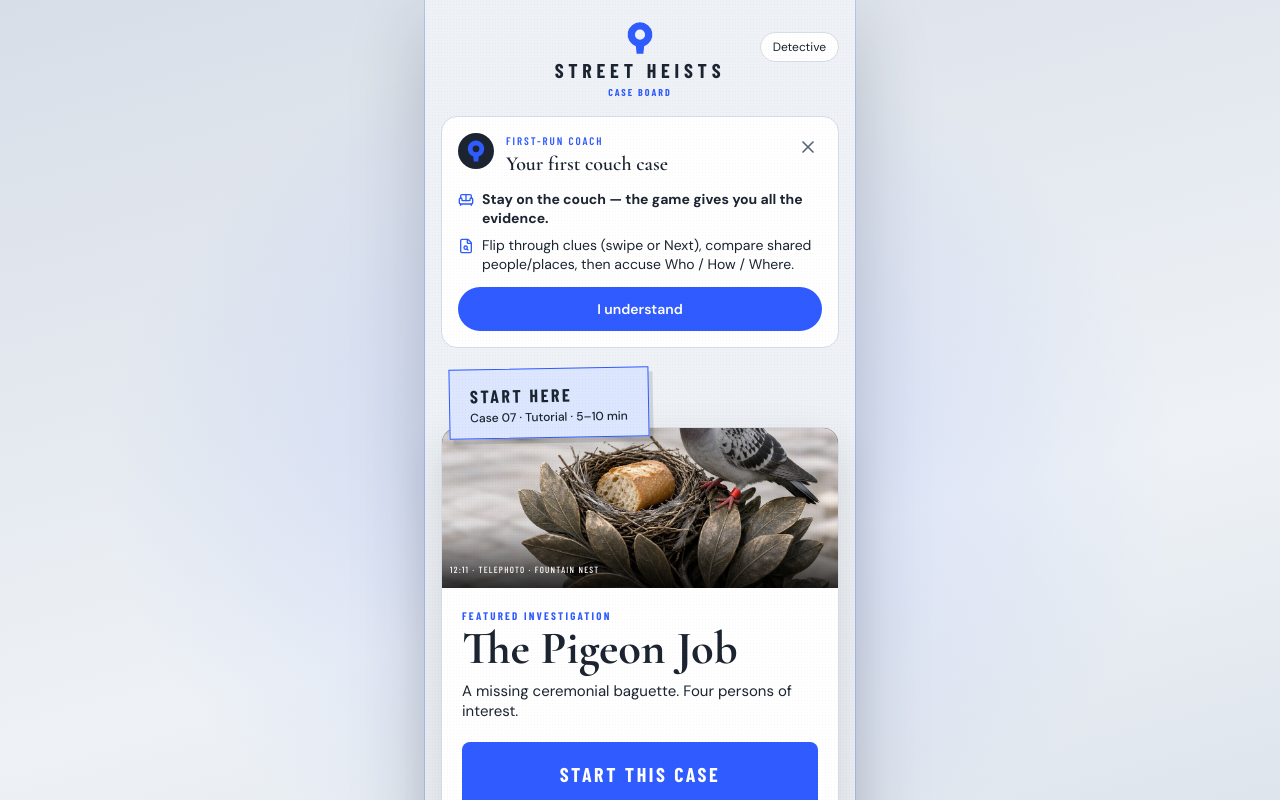
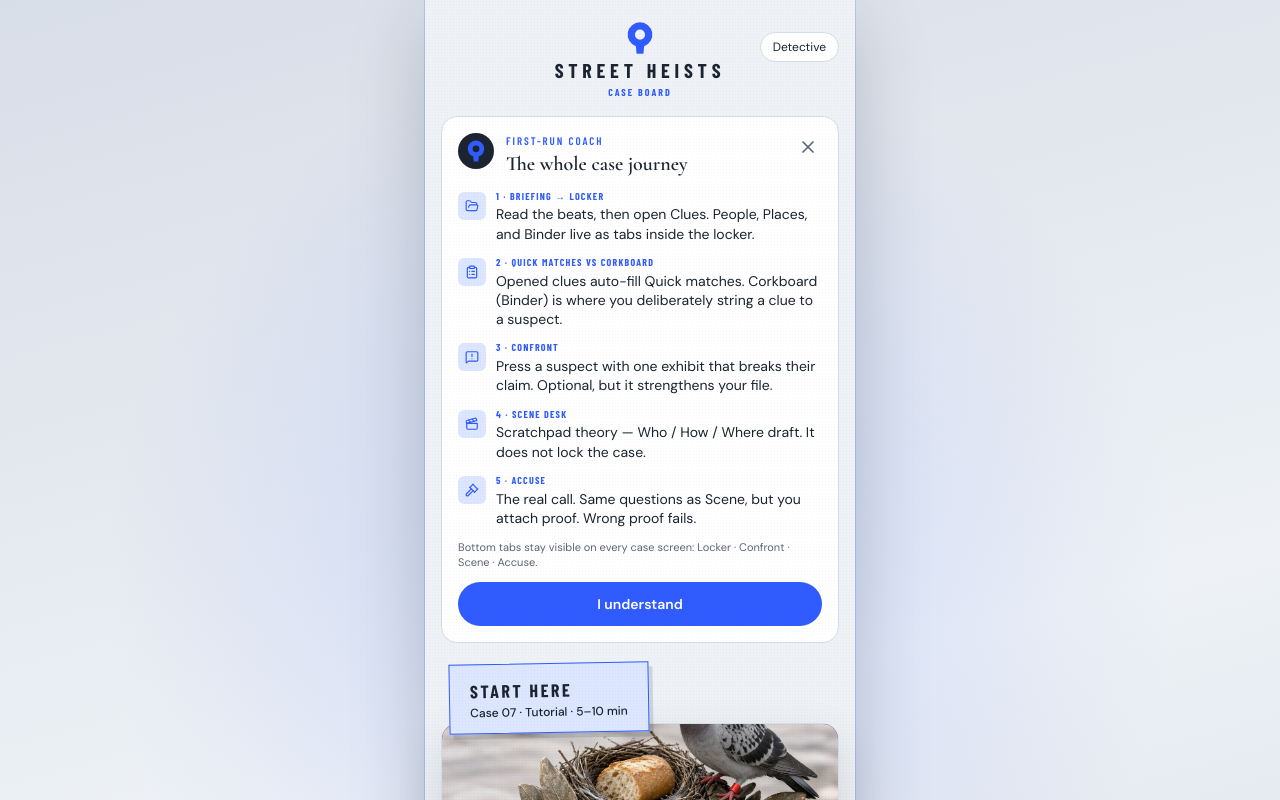
Before and after one commit to jobrandes/StreetHeists, a Next.js app: page /cases in a window 1280 px wide. Shown: the top 800 px of the page. Built offline with nearby package versions, Linux system fonts and the light colour scheme.

Commit message:
Add case journey chrome so cold playtesters stay oriented

```diff
--- /dev/null
+++ b/src/components/case-chrome.tsx
@@ -0,0 +1,136 @@
+"use client";
+
+import { FirstUseTip } from "@/components/first-use-tip";
+import {
+  CASE_NAV,
+  progressStripCopy,
+  type CaseStep,
+} from "@/lib/case-journey";
+import type { CaseFile, CaseProgress } from "@/lib/types";
+import { cn } from "@/lib/utils";
+import {
+  Clapperboard,
+  FolderOpen,
+  Gavel,
+  MessageSquareWarning,
+} from "lucide-react";
+import Link from "next/link";
+import type { ReactNode } from "react";
+
+const NAV_ICONS = {
+  locker: FolderOpen,
+  confront: MessageSquareWarning,
+  scene: Clapperboard,
+  accuse: Gavel,
+} as const;
+
+export function CaseChrome({
+  caseFile,
+  progress,
+  step,
+  children,
+  backHref,
+  backLabel = "Back",
+}: {
+  caseFile: CaseFile;
+  progress: CaseProgress;
+  step: CaseStep;
+  children: ReactNode;
+  backHref?: string;
+  backLabel?: string;
+}) {
+  const strip = progressStripCopy(step, caseFile, progress);
+
+  return (
+    <div className="play-day flex min-h-dvh flex-col">
+      <div className="sticky top-0 z-30 border-b border-hairline bg-[#EEF2F6]/95 px-4 pb-2 pt-3 backdrop-blur">
+        <div className="mx-auto flex max-w-[430px] items-center justify-between gap-2">
+          {backHref ? (
+            <Link
+              href={backHref}
+              className="font-display text-[10px] font-bold tracking-[0.16em] text-muted uppercase"
+            >
+              ← {backLabel}
+            </Link>
+          ) : (
+            <span className="font-display text-[10px] font-bold tracking-[0.16em] text-muted uppercase">
+              Case {String(caseFile.number).padStart(2, "0")}
+            </span>
+          )}
+          <p className="truncate font-serif text-sm font-semibold text-ink">
+            {caseFile.title}
+          </p>
+        </div>
+        <div className="mx-auto mt-2 max-w-[430px] rounded-lg border border-[#2F5BFF]/25 bg-[#DCE6FF]/70 px-3 py-2">
+          <p className="font-display text-[10px] font-bold tracking-[0.16em] text-[#2F5BFF] uppercase">
+            {strip.stepLabel}
+          </p>
+          <p className="mt-0.5 text-[11px] font-medium leading-snug text-ink">
+            {strip.detail}
+          </p>
+          <div className="mt-2 flex gap-1" aria-hidden>
+            {CASE_NAV.map((item) => {
+              const active = item.id === step || (step === "briefing" && item.id === "locker");
+              const reached =
+                stepIndexReached(step, item.id);
+              return (
+                <span
+                  key={item.id}
+                  className={cn(
+                    "h-1 flex-1 rounded-full",
+                    active ? "bg-[#2F5BFF]" : reached ? "bg-[#2F5BFF]/45" : "bg-hairline",
+                  )}
+                />
+              );
+            })}
+          </div>
+        </div>
+      </div>
+
+      <div className="mx-auto w-full max-w-[430px] flex-1 px-4 pb-28 pt-4">
+        {children}
+      </div>
+
+      <nav
+        aria-label="Case destinations"
+        className="fixed inset-x-0 bottom-0 z-30 mx-auto max-w-[430px] border-t border-hairline bg-[#EEF2F6]/95 px-2 pb-[max(0.65rem,env(safe-area-inset-bottom))] pt-2 backdrop-blur"
+      >
+        <FirstUseTip
+          tipId="case-nav"
+          className="mb-1.5 px-2"
+          text="Locker · Confront · Scene · Accuse — always one tap away. Scene is a draft; Accuse is the real call."
+        />
+        <div className="grid grid-cols-4 gap-1">
+          {CASE_NAV.map((item) => {
+            const Icon = NAV_ICONS[item.id];
+            const active = item.id === step;
+            return (
+              <Link
+                key={item.id}
+                href={item.href(caseFile.id)}
+                className={cn(
+                  "flex flex-col items-center gap-0.5 rounded-lg px-1 py-2 font-display text-[10px] font-bold tracking-[0.08em] uppercase transition-colors",
+                  active
+                    ? "bg-[#2F5BFF] text-white"
+                    : "text-ink hover:bg-[#E8EEF8]",
+                )}
+                aria-current={active ? "page" : undefined}
+              >
+                <Icon className="size-4" />
+                {item.label}
+              </Link>
+            );
+          })}
+        </div>
+      </nav>
+    </div>
+  );
+}
+
+function stepIndexReached(
+  current: CaseStep,
+  target: (typeof CASE_NAV)[number]["id"],
+): boolean {
+  const order: CaseStep[] = ["briefing", "locker", "confront", "scene", "accuse"];
+  return order.indexOf(current) >= order.indexOf(target);
+}
--- a/src/components/first-run-coach.tsx
+++ b/src/components/first-run-coach.tsx
@@ -1,11 +1,46 @@
 "use client";
 
-import { FileSearch, Sofa, X } from "lucide-react";
-import { useEffect, useState } from "react";
 import { KeyholeLogo } from "@/components/keyhole-logo";
 import { Button } from "@/components/ui/button";
+import {
+  Clapperboard,
+  ClipboardList,
+  FolderOpen,
+  Gavel,
+  MessageSquareWarning,
+  X,
+} from "lucide-react";
+import { useEffect, useState } from "react";
 
 const STORAGE_KEY = "street-heists.onboarding-seen";
+
+const STOPS = [
+  {
+    icon: FolderOpen,
+    title: "Briefing → Locker",
+    copy: "Read the beats, then open Clues. People, Places, and Binder live as tabs inside the locker.",
+  },
+  {
+    icon: ClipboardList,
+    title: "Quick matches vs Corkboard",
+    copy: "Opened clues auto-fill Quick matches. Corkboard (Binder) is where you deliberately string a clue to a suspect.",
+  },
+  {
+    icon: MessageSquareWarning,
+    title: "Confront",
+    copy: "Press a suspect with one exhibit that breaks their claim. Optional, but it strengthens your file.",
+  },
+  {
+    icon: Clapperboard,
+    title: "Scene desk",
+    copy: "Scratchpad theory — Who / How / Where draft. It does not lock the case.",
+  },
+  {
+    icon: Gavel,
+    title: "Accuse",
+    copy: "The real call. Same questions as Scene, but you attach proof. Wrong proof fails.",
+  },
+] as const;
 
 export function FirstRunCoach() {
   const [visible, setVisible] = useState(false);
@@ -33,7 +68,7 @@ export function FirstRunCoach() {
           <p className="font-display text-[11px] font-semibold tracking-[0.18em] text-gold uppercase">
             First-run coach
           </p>
-          <h2 className="font-serif text-xl font-semibold text-ink">Your first couch case</h2>
+          <h2 className="font-serif text-xl font-semibold text-ink">The whole case journey</h2>
         </div>
         <button
           type="button"
@@ -44,16 +79,27 @@ export function FirstRunCoach() {
           <X className="size-5" />
         </button>
       </div>
-      <div className="mt-3 space-y-2 text-sm leading-snug text-ink">
-        <p className="flex gap-2">
-          <Sofa className="mt-0.5 size-4 shrink-0 text-gold" />
-          <strong>Stay on the couch — the game gives you all the evidence.</strong>
-        </p>
-        <p className="flex gap-2">
-          <FileSearch className="mt-0.5 size-4 shrink-0 text-gold" />
-          Flip through clues (swipe or Next), compare shared people/places, then accuse Who / How / Where.
-        </p>
-      </div>
+      <ol className="mt-3 space-y-3">
+        {STOPS.map((stop, index) => {
+          const Icon = stop.icon;
+          return (
+            <li key={stop.title} className="flex gap-2.5 text-sm leading-snug text-ink">
+              <span className="mt-0.5 grid size-7 shrink-0 place-items-center rounded-md bg-[#DCE6FF] text-[#2F5BFF]">
+                <Icon className="size-3.5" />
+              </span>
+              <div>
+                <p className="font-display text-[10px] font-bold tracking-[0.12em] text-gold uppercase">
+                  {index + 1} · {stop.title}
+                </p>
+                <p className="mt-0.5">{stop.copy}</p>
+              </div>
+            </li>
+          );
+        })}
+      </ol>
+      <p className="mt-3 text-[11px] leading-snug text-muted">
+        Bottom tabs stay visible on every case screen: Locker · Confront · Scene · Accuse.
+      </p>
       <Button className="mt-3 w-full" onClick={dismiss}>
         I understand
       </Button>
--- /dev/null
+++ b/src/components/first-use-tip.tsx
@@ -0,0 +1,48 @@
+"use client";
+
+import { cn } from "@/lib/utils";
+import { useEffect, useState } from "react";
+
+const PREFIX = "street-heists.tip.";
+
+/** One-line first-use explainer; dismisses permanently per tipId. */
+export function FirstUseTip({
+  tipId,
+  text,
+  className,
+}: {
+  tipId: string;
+  text: string;
+  className?: string;
+}) {
+  const key = `${PREFIX}${tipId}`;
+  const [visible, setVisible] = useState(false);
+
+  useEffect(() => {
+    // eslint-disable-next-line react-hooks/set-state-in-effect -- restore tip preference after hydration
+    setVisible(window.localStorage.getItem(key) !== "1");
+  }, [key]);
+
+  if (!visible) return null;
+
+  return (
+    <div
+      className={cn(
+        "flex items-start gap-2 rounded-md border border-[#2F5BFF]/30 bg-[#DCE6FF]/80 px-2.5 py-1.5 text-[11px] leading-snug text-ink",
+        className,
+      )}
+    >
+      <p className="min-w-0 flex-1">{text}</p>
+      <button
+        type="button"
+        className="shrink-0 font-display text-[9px] font-bold tracking-[0.12em] text-[#2F5BFF] uppercase"
+        onClick={() => {
+          window.localStorage.setItem(key, "1");
+          setVisible(false);
+        }}
+      >
+        Got it
+      </button>
+    </div>
+  );
+}
--- /dev/null
+++ b/src/components/scene-draft-gate.tsx
@@ -0,0 +1,39 @@
+"use client";
+
+import { Button } from "@/components/ui/button";
+import { Dialog, DialogContent } from "@/components/ui/dialog";
+import { useEffect, useState } from "react";
+
+const KEY = "street-heists.scene-draft-gate";
+
+/** One-time interstitial: Scene is a scratchpad; Accuse is where it counts. */
+export function SceneDraftGate() {
+  const [open, setOpen] = useState(false);
+
+  useEffect(() => {
+    // eslint-disable-next-line react-hooks/set-state-in-effect -- hydrate tip preference
+    setOpen(window.localStorage.getItem(KEY) !== "1");
+  }, []);
+
+  function dismiss() {
+    window.localStorage.setItem(KEY, "1");
+    setOpen(false);
+  }
+
+  return (
+    <Dialog open={open} onOpenChange={(next) => !next && dismiss()}>
+      <DialogContent title="Scratchpad only" className="play-day">
+        <p className="rounded-md border border-dashed border-[#C9A227] bg-[#FFF6D9] px-3 py-2 font-display text-[10px] font-bold tracking-[0.14em] text-[#7A5B00] uppercase">
+          Draft · does not count
+        </p>
+        <p className="mt-3 text-sm leading-snug text-ink">
+          Scene desk is where you sketch Who / How / Where. Accuse is the real submission —
+          same questions, but with proof attached and a locked verdict.
+        </p>
+        <Button className="mt-5 w-full rounded-lg font-display tracking-[0.12em] uppercase" onClick={dismiss}>
+          Got it — draft away
+        </Button>
+      </DialogContent>
+    </Dialog>
+  );
+}
```
